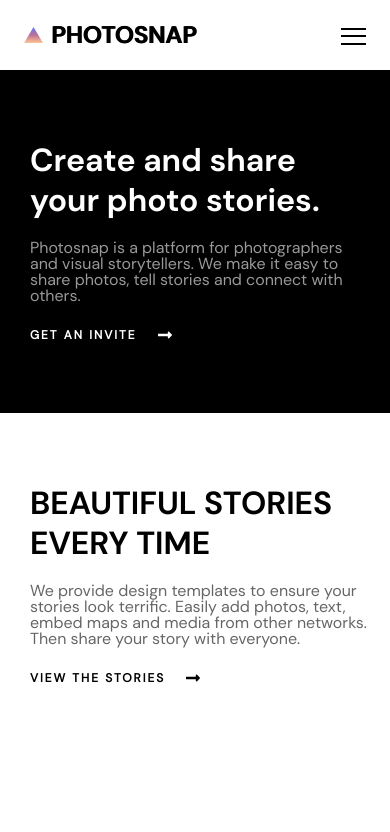
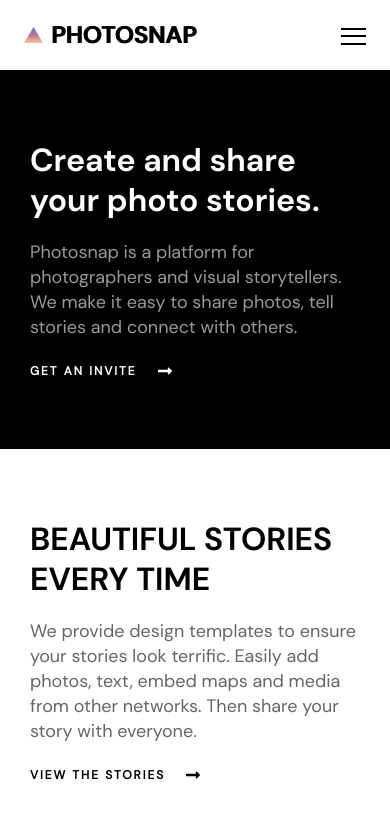
Before and after one commit to tsanev96/Photosnap, a React (Create React App) app: page / in a window 390 px wide. Shown: the top 832 px of the page. Built offline with nearby package versions, Linux system fonts and the light colour scheme.

Commit message:
added boxes mobile

```diff
--- a/src/components/Home/Home.tsx
+++ b/src/components/Home/Home.tsx
@@ -1,9 +1,11 @@
 import React from "react";
+import { Box } from "../common/Box/Box";
+import { Boxes } from "../common/Boxes/Boxes";
 import { Story } from "../common/Card/Story";
 import { ImageContent } from "../common/ImageText/ImageContent";
 import { InfoText } from "../common/InfoText/InfoText";
 import { Stories } from "../common/Stories/Stories";
-import { imageTextData, storiesData } from "./homeData";
+import { imageTextData, storiesData, cardsData } from "./homeData";
 
 export const Home = () => {
   return (
@@ -44,6 +46,11 @@ export const Home = () => {
           />
         ))}
       </Stories>
+      <Boxes>
+        {cardsData.map(({ headline, copy, icon }) => (
+          <Box key={headline} headline={headline} copy={copy} icon={icon} />
+        ))}
+      </Boxes>
     </div>
   );
 };
--- a/src/components/Home/homeData.ts
+++ b/src/components/Home/homeData.tsx
@@ -1,5 +1,6 @@
 import { ImageContent } from "../../types/interfaces/imageContent";
 import { contentImages, storyImages } from "./homeImages";
+import { FaMobileAlt, FaInfinity, FaPaperPlane } from "react-icons/fa";
 
 export const imageTextData: ImageContent[] = [
   {
@@ -94,3 +95,24 @@ export const storiesData = [
     },
   },
 ];
+
+export const cardsData = [
+  {
+    headline: "100% Responsive",
+    copy:
+      "No matter which the device you’re on, our site is fully responsive and stories look beautiful on any screen.",
+    icon: <FaMobileAlt />,
+  },
+  {
+    headline: "No Photo Upload Limit",
+    copy:
+      "Our tool has no limits on uploads or bandwidth. Freely upload in bulk and share all of your stories in one go.",
+    icon: <FaInfinity />,
+  },
+  {
+    headline: "Available to Embed",
+    copy:
+      "Embed Tweets, Facebook posts, Instagram media, Vimeo or YouTube videos, Google Maps, and more. ",
+    icon: <FaPaperPlane />,
+  },
+];
--- /dev/null
+++ b/src/components/common/Box/Box.tsx
@@ -0,0 +1,20 @@
+import React, { FC } from "react";
+import { Copy } from "../Copy/Copy";
+import { Headline } from "../Headline/Headline";
+import "./_box.scss";
+
+interface PropsBox {
+  headline: string;
+  copy: string;
+  icon: JSX.Element;
+}
+
+export const Box: FC<PropsBox> = ({ headline, copy, icon }) => {
+  return (
+    <div className="box">
+      <div className="box__icon">{icon}</div>
+      <Headline text={headline} level="h4" />
+      <Copy text={copy} isOpacity />
+    </div>
+  );
+};
--- /dev/null
+++ b/src/components/common/Box/_box.scss
@@ -0,0 +1,22 @@
+@import "../../../styles/mixins/mixins";
+@import "../../../styles/functions/pixel-to-rem";
+
+.box {
+  padding: rem(50) rem(30) 0;
+  text-align: center;
+
+  &__icon {
+    margin-bottom: rem(35);
+    svg {
+      font-size: rem(80);
+    }
+  }
+
+  .headline {
+    margin-bottom: rem(16);
+  }
+
+  .copy {
+    margin-bottom: rem(20);
+  }
+}
--- /dev/null
+++ b/src/components/common/Boxes/Boxes.tsx
@@ -0,0 +1,6 @@
+import React, { FC } from "react";
+import "./_boxes.scss";
+
+export const Boxes: FC = ({ children }) => {
+  return <div className="boxes">{children}</div>;
+};
--- /dev/null
+++ b/src/components/common/Boxes/_boxes.scss
@@ -0,0 +1,7 @@
+@import "../../../styles/mixins/mixins";
+@import "../../../styles/functions/pixel-to-rem";
+
+.boxes {
+  display: flex;
+  flex-direction: column;
+}
--- a/src/components/common/Copy/_copy.scss
+++ b/src/components/common/Copy/_copy.scss
@@ -1,4 +1,9 @@
+@import "../../../styles/mixins/mixins";
+@import "../../../styles/functions/pixel-to-rem";
+
 .copy {
+  font-size: rem(18);
+  line-height: rem(25);
   &__dark {
     color: var(--primary-color);
   }
```
